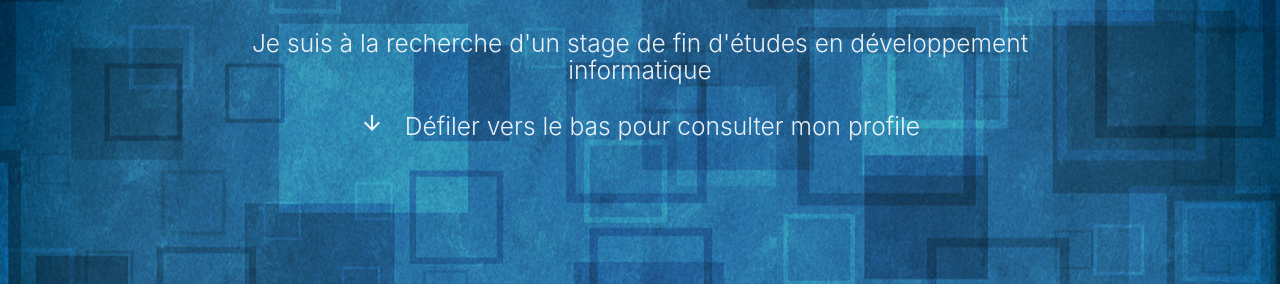
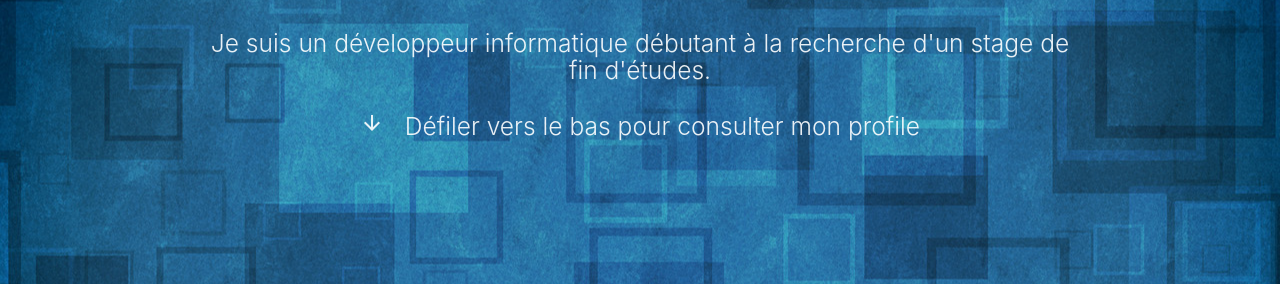
Before and after one commit to Youssef-Erradi/youssef-erradi.github.io, a plain HTML site: page index.html in a window 1280 px wide. Shown: the part 160-448 px from the top of the page. Drawn offline with nearby package versions, Linux system fonts and the light colour scheme.

Commit message:
Update index.html

```diff
--- a/index.html
+++ b/index.html
@@ -28,7 +28,7 @@
       <div class="container">
         <h3 class="header center">Bienvenue sur mon portfolio</h3>
         <div class="row center">
-          <h5 class="header col s12 light">Je suis à la recherche d'un stage de fin d'études en développement informatique
+          <h5 class="header col s12 light">Je suis un développeur informatique débutant à la recherche d'un stage de fin d'études.
             <br><br>
             <i class="material-icons bounce">arrow_downward</i> &nbsp; Défiler vers le bas pour consulter mon profile
           </h5>
```
